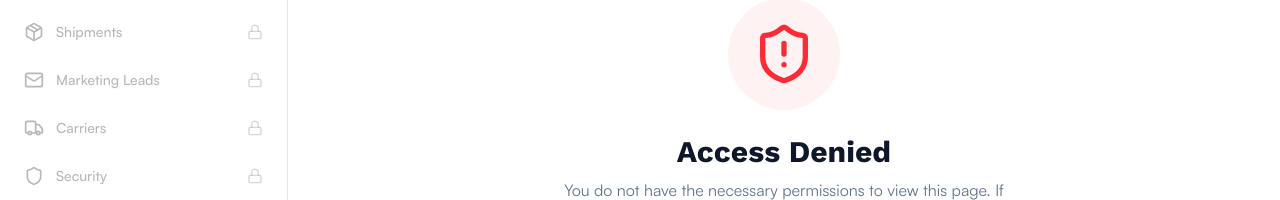
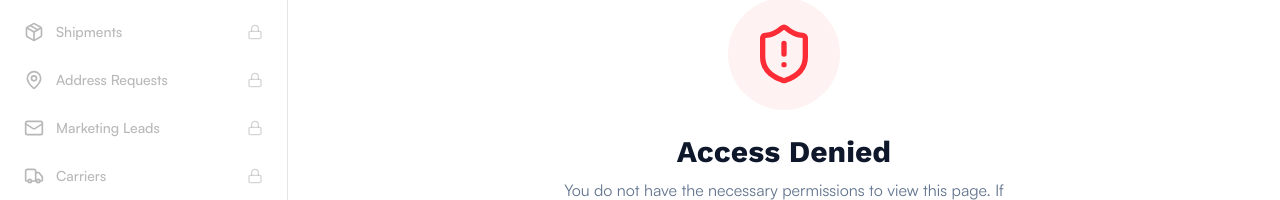
Before and after one commit to Momentum-log/mls-admin, a Next.js app: page /dashboard/denied in a window 1280 px wide. Shown: the part 255-455 px from the top of the page. Built offline with nearby package versions, Linux system fonts and the light colour scheme; no server answers.

Commit message:
Add "Address Requests" route to admin sidebar and permissions

```diff
--- a/components/admin-sidebar.tsx
+++ b/components/admin-sidebar.tsx
@@ -12,6 +12,7 @@ import {
   Truck,
   Lock,
   Shield,
+  MapPin,
 } from "lucide-react";
 import { usePermissions } from "@/hooks/use-permissions";
 
@@ -39,6 +40,12 @@ const routes = [
     icon: Package,
     href: "/dashboard/shipments",
     permission: "shipment:read",
+  },
+  {
+    label: "Address Requests",
+    icon: MapPin,
+    href: "/dashboard/address-requests",
+    permission: "user:read",
   },
   {
     label: "Marketing Leads",
--- a/components/permission-guard.tsx
+++ b/components/permission-guard.tsx
@@ -7,6 +7,7 @@ import { Loader2 } from "lucide-react";
 
 const routePermissions: Record<string, string> = {
   "/dashboard/users": "user:read",
+  "/dashboard/address-requests": "user:read",
   "/dashboard/staff": "staff:read",
   "/dashboard/shipments": "shipment:read",
   "/dashboard/leads": "leads:read",
```
